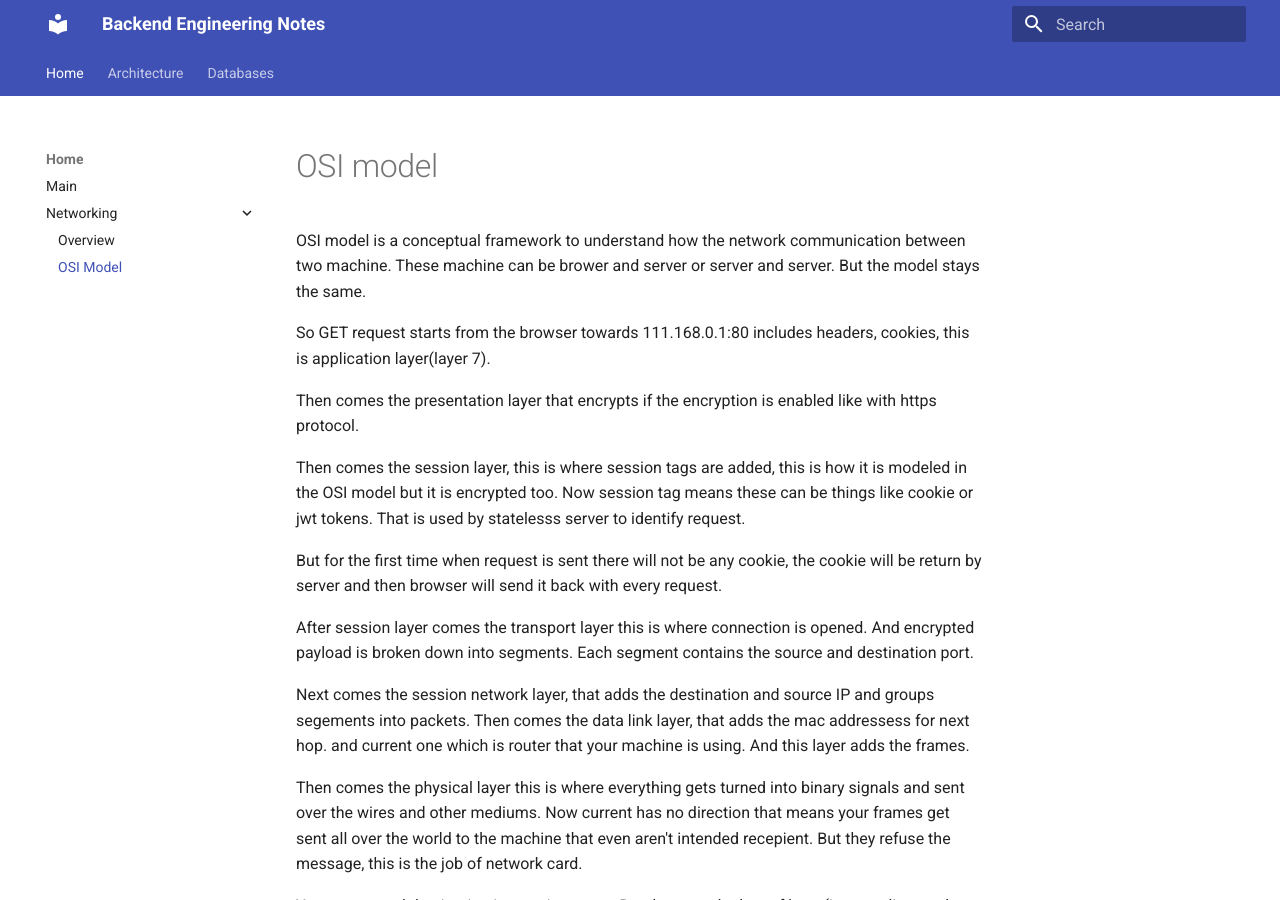
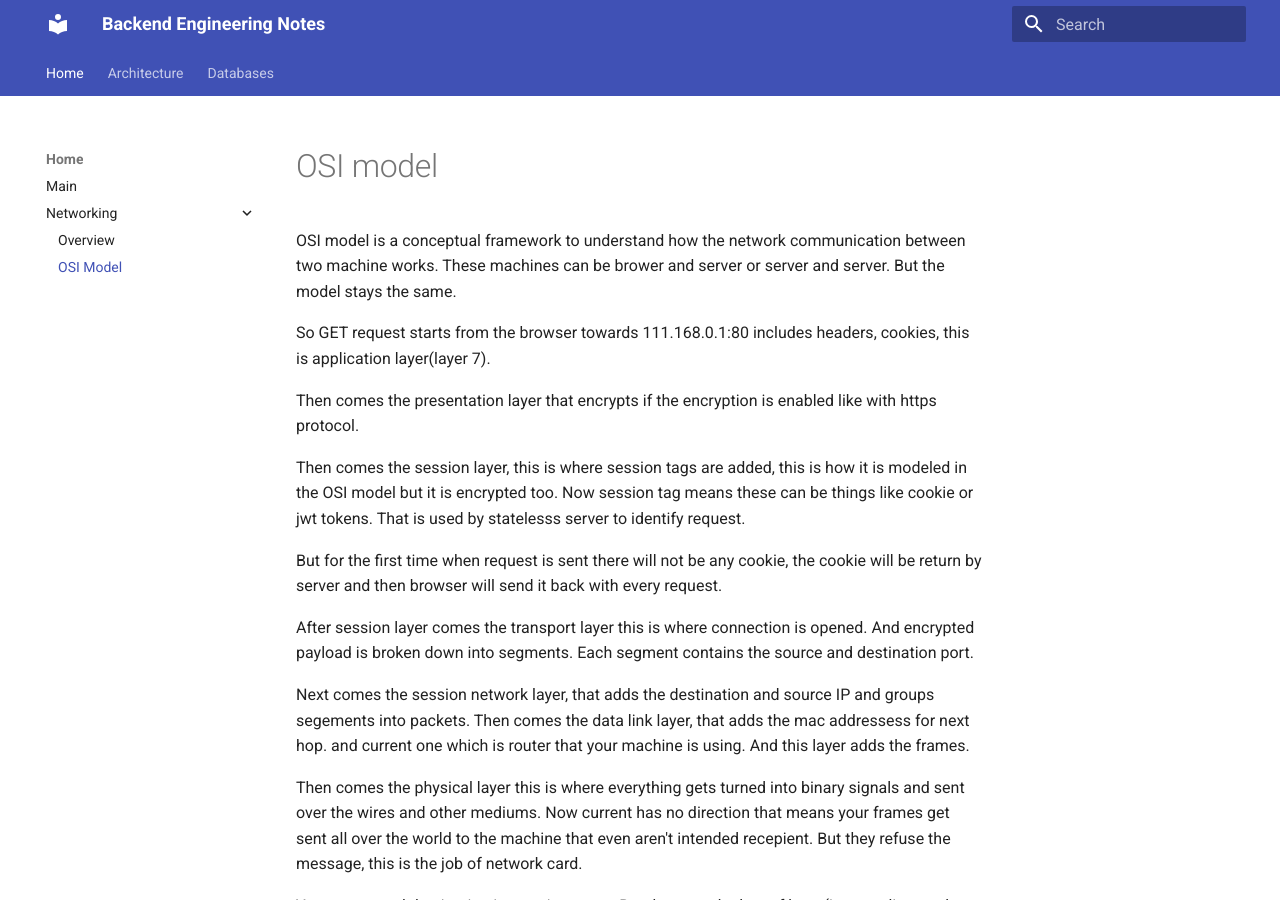
Before and after one commit to labeebahmad201/backend-engineering-notes, an MkDocs documentation site: the page built from docs/networking/osi.md, in a window 1280 px wide and 900 px high. Built offline with MkDocs 1.6.1 and Material for MkDocs 9.7.7, drawn with Linux system fonts in a browser that asks for light colours.

Commit message:
Update osi.md

```diff
--- a/docs/networking/osi.md
+++ b/docs/networking/osi.md
@@ -1,7 +1,7 @@
 # OSI model
 
-OSI model is a conceptual framework to understand how the network communication between two machine.
-These machine can be brower and server or server and server. But the model stays the same.
+OSI model is a conceptual framework to understand how the network communication between two machine works.
+These machines can be brower and server or server and server. But the model stays the same.
 
 So GET request starts from the browser towards 111.168.0.1:80 includes headers, cookies, this is application layer(layer 7).
 
```
